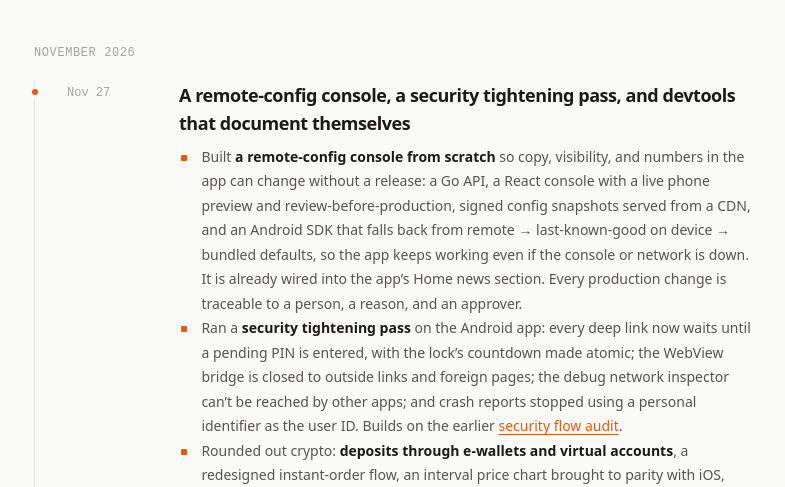
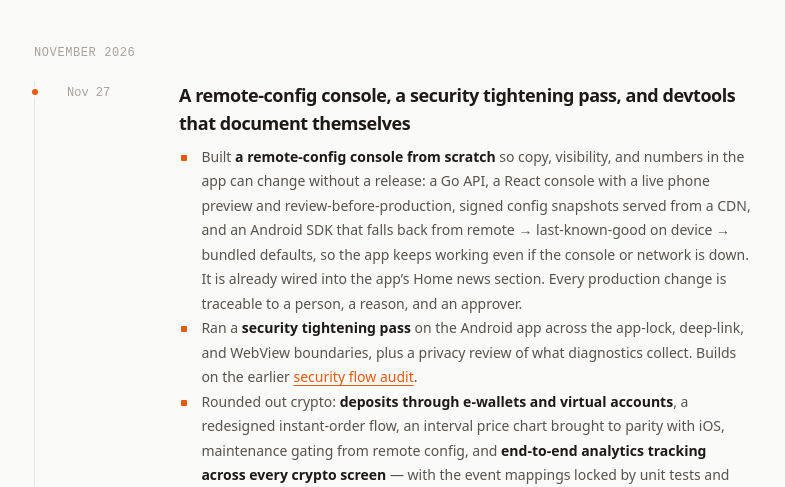
Before and after one commit to robertocapah/portfolio, an Astro site: page /log in a window 1280 px wide. Shown: the part 297-784 px from the top of the page, without its empty margins (246-1031 px from the left). Built offline with nearby package versions, Linux system fonts and the light colour scheme; Astro itself is replaced by a stand-in of ours.

Commit message:
(Docs) Soften security bullet — keep remediation details out of public log

```diff
--- a/src/content/changelog/2026-11-27-remote-config-security-devtools.md
+++ b/src/content/changelog/2026-11-27-remote-config-security-devtools.md
@@ -6,7 +6,7 @@ tags: ["Android", "Security", "Tooling", "CI/CD", "AI Agents"]
 ---
 
 - Built **a remote-config console from scratch** so copy, visibility, and numbers in the app can change without a release: a Go API, a React console with a live phone preview and review-before-production, signed config snapshots served from a CDN, and an Android SDK that falls back from remote → last-known-good on device → bundled defaults, so the app keeps working even if the console or network is down. It is already wired into the app's Home news section. Every production change is traceable to a person, a reason, and an approver.
-- Ran a **security tightening pass** on the Android app: every deep link now waits until a pending PIN is entered, with the lock's countdown made atomic; the WebView bridge is closed to outside links and foreign pages; the debug network inspector can't be reached by other apps; and crash reports stopped using a personal identifier as the user ID. Builds on the earlier [security flow audit](/projects/security-flow-audit).
+- Ran a **security tightening pass** on the Android app across the app-lock, deep-link, and WebView boundaries, plus a privacy review of what diagnostics collect. Builds on the earlier [security flow audit](/projects/security-flow-audit).
 - Rounded out crypto: **deposits through e-wallets and virtual accounts**, a redesigned instant-order flow, an interval price chart brought to parity with iOS, maintenance gating from remote config, and **end-to-end analytics tracking across every crypto screen** — with the event mappings locked by unit tests and refined over several QA rounds.
 - Rebuilt the **in-app developer tools**: a redesigned devtool home, a network mock that starts from the real calls the app just made and lets you edit responses field by field, and **"Living Docs"** — per-screen documentation readable inside the app, with a rule (shared across Claude and other AI coding agents' instruction files) that any change to what a screen shows must update its doc.
 - CI and platform upkeep: moved the AI code reviewer onto the Claude Code CLI and made reviewer failures visible instead of silent, added disk-usage, cleanup, and build-daemon jobs for the self-hosted Mac runner plus a read-only device-farm crash report, delivered push notifications on Huawei devices without Google services, and added an AI skill that drafts the release announcement — across the 5.19 → 6.0 release builds.
```
